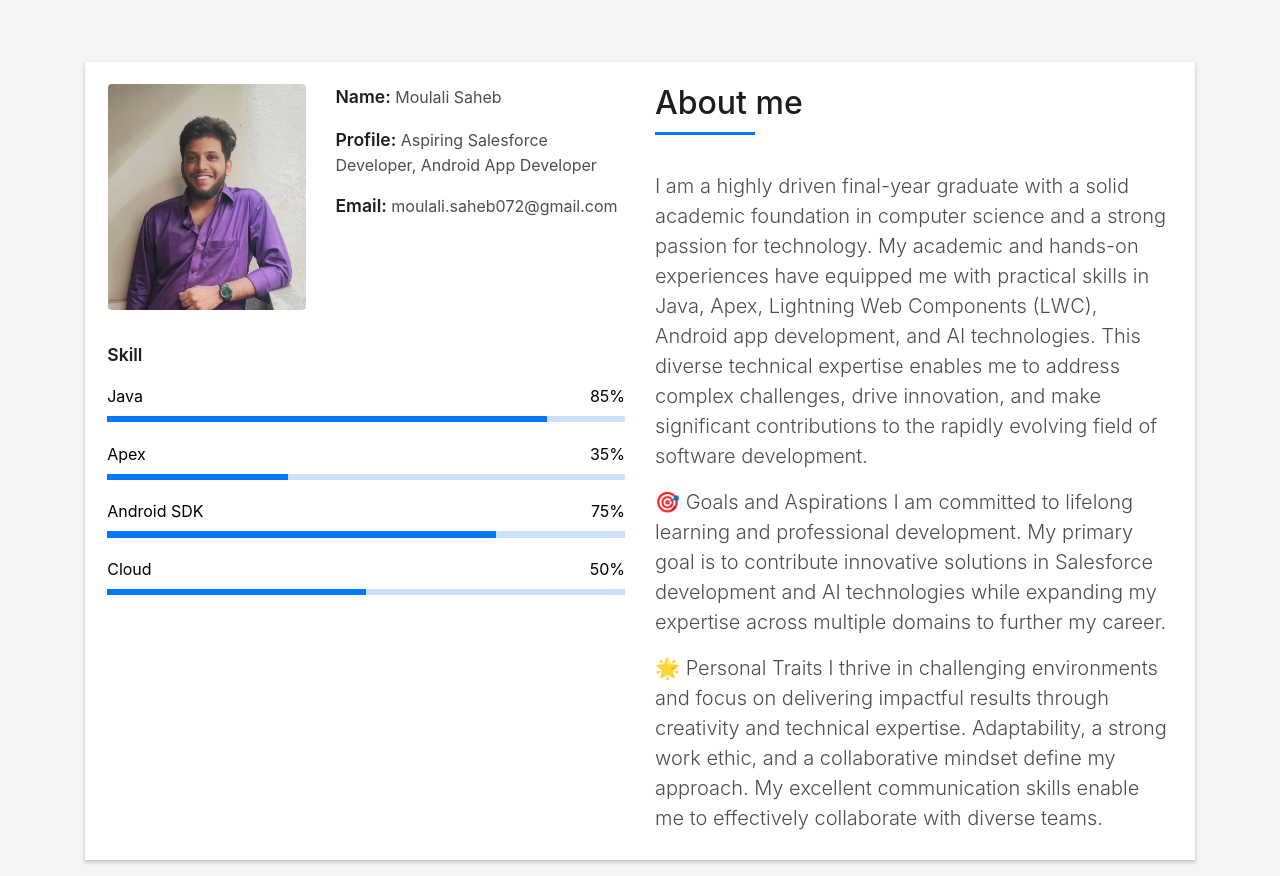
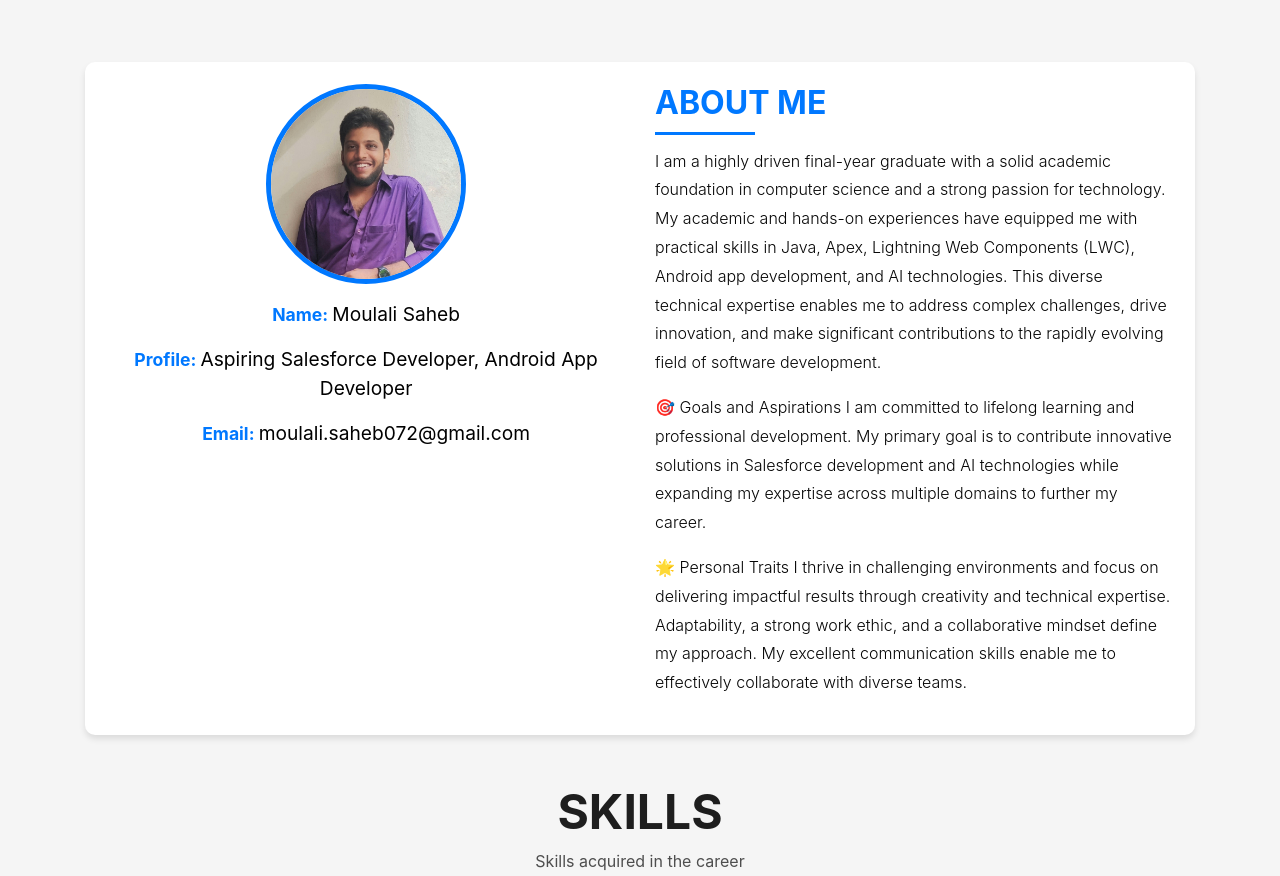
Before and after one commit to MOULALIMS/Moulali-Portfolio, a plain HTML site: page index.html in a window 1280 px wide. Shown: the part 802-1678 px from the top of the page. Drawn offline with Linux system fonts and the light colour scheme; files whose address does not match are found by name.

Commit message:
Updated About Section

```diff
--- a/css/style.css
+++ b/css/style.css
@@ -702,36 +702,46 @@ a:hover {
 ======================================*/
 
   .about-mf .box-shadow-full {
-  padding-top: 2%;
-  padding-bottom: 1%;
-  padding-left: 2%;
-  padding-right: 2%;
-}
-
-.about-mf .about-img {
-  margin-bottom: 2rem;
+    padding: 2%;
+    background-color: #ffffff;
+    border-radius: 10px;
+    box-shadow: 0 4px 6px rgba(0, 0, 0, 0.1);
   }
 
   .about-mf .about-img img {
-  margin-left: 1px;
+    width: 200px;
+    height: 200px;
+    object-fit: cover;
+    border: 5px solid #0078ff;
+    margin: auto;
   }
 
-.skill-mf span {
+  .about-mf .about-info {
+    font-size: 1.2rem;
     color: #000000;
   }
 
-.skill-mf .progress {
-  background-color: #cde1f8;
-  margin: .5rem 0 1.2rem 0;
-  border-radius: 0;
-  height: .4rem;
+  .title-s {
+    font-weight: bold;
+    color: #0078ff;
   }
 
-.skill-mf .progress .progress-bar {
-  height: .4rem;
-  background-color: #0078ff;
+  .about-me .title-box-2 {
+    margin-bottom: 1.5rem;
   }
 
+  .about-me .title-box-2 h5 {
+    font-weight: bold;
+    color: #0078ff;
+    text-transform: uppercase;
+  }
+
+  .about-me .lead {
+    font-size: 1rem;
+    line-height: 1.8;
+    color: #050505;
+    margin-bottom: 1rem;
+  }
 /*======================================
 //--//-->   SERVICES
 ======================================*/
--- a/index.html
+++ b/index.html
@@ -92,8 +92,7 @@
     </div>
   </div>
 
-  <!--/ Intro Skew End /-->
-
+<!-- Intro Section -->
 <section id="about" class="about-mf sect-pt4 route">
   <div class="container">
     <div class="row">
@@ -102,50 +101,23 @@
           <div class="row">
             <div class="col-md-6">
               <div class="row">
-                  <div class="col-sm-6 col-md-5">
-                    <div class="about-img">
-                      <img src="images/Profile_pic.jpg" class="img-fluid rounded b-shadow-a" alt="">
-                    </div>
-                  </div>
-                  <div class="col-sm-6 col-md-7">
-                    <div class="about-info">
-                      <p><span class="title-s">Name: </span> <span>Moulali Saheb</span></p>
-                      <p><span class="title-s">Profile: </span> <span>Aspiring Salesforce Developer, Android App Developer</span></p>
-                      <p><span class="title-s">Email: </span> <span>moulali.saheb072@gmail.com</span></p>
+                <div class="col-sm-12">
+                  <div class="about-img text-center">
+                    <img src="images/Profile_pic.jpg" class="img-fluid rounded-circle b-shadow-a" alt="Profile Picture">
                   </div>
                 </div>
               </div>
-                <div class="skill-mf">
-                  <p class="title-s">Skill</p>
-                  <span>Java</span> <span class="pull-right">85%</span>
-                  <div class="progress">
-                    <div class="progress-bar" role="progressbar" style="width: 85%;" aria-valuenow="85" aria-valuemin="0"
-                      aria-valuemax="100"></div>
-                  </div>
-                  <span>Apex</span> <span class="pull-right">35%</span>
-                  <div class="progress">
-                    <div class="progress-bar" role="progressbar" style="width: 35%" aria-valuenow="35" aria-valuemin="0"
-                      aria-valuemax="100"></div>
-                  </div>
-                  <span>Android SDK</span> <span class="pull-right">75%</span>
-                  <div class="progress">
-                    <div class="progress-bar" role="progressbar" style="width: 75%" aria-valuenow="75" aria-valuemin="0"
-                      aria-valuemax="100"></div>
-                  </div>
-                  <span>Cloud</span> <span class="pull-right">50%</span>
-                  <div class="progress">
-                    <div class="progress-bar" role="progressbar" style="width: 50%" aria-valuenow="50" aria-valuemin="0"
-                      aria-valuemax="100"></div>
-                  </div>
-
-
+              <div class="about-info text-center mt-3">
+                <p><span class="title-s">Name: </span><span>Moulali Saheb</span></p>
+                <p><span class="title-s">Profile: </span><span>Aspiring Salesforce Developer, Android App Developer</span></p>
+                <p><span class="title-s">Email: </span><span>moulali.saheb072@gmail.com</span></p>
               </div>
             </div>
             <div class="col-md-6">
               <div class="about-me pt-4 pt-md-0">
                 <div class="title-box-2">
                   <h5 class="title-left">
-                      About me
+                    About Me
                   </h5>
                 </div>
                 <p class="lead">
@@ -171,6 +143,7 @@
     </div>
   </div>
 </section>
+
 
   <!--/ Section Skills Star /-->
   <section id="Skills" class="services-mf route">
```
Lines whose indentation alone changed are shown as unchanged.
